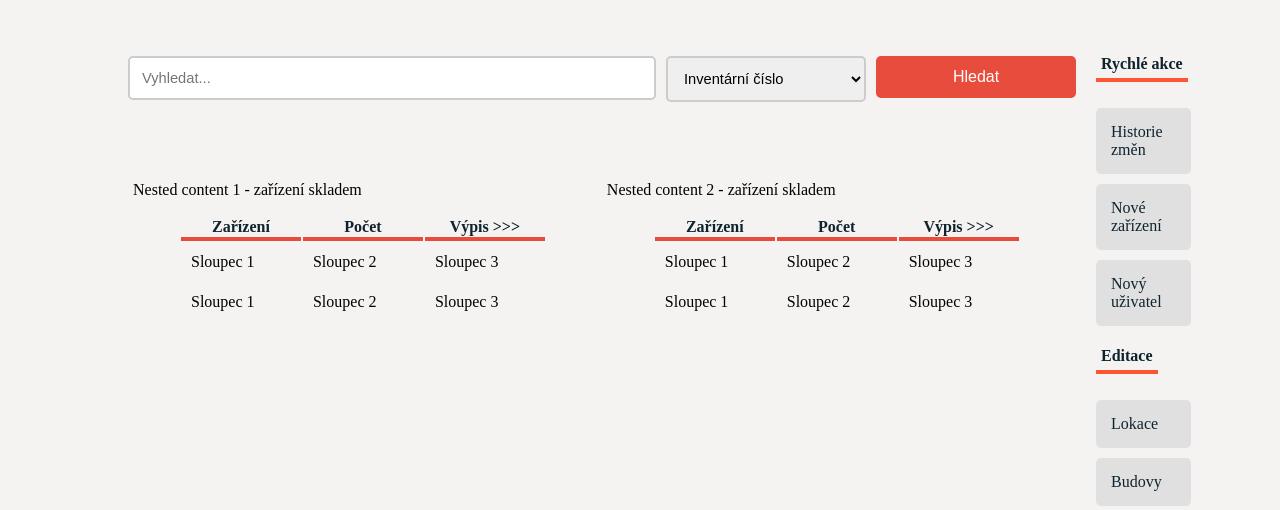
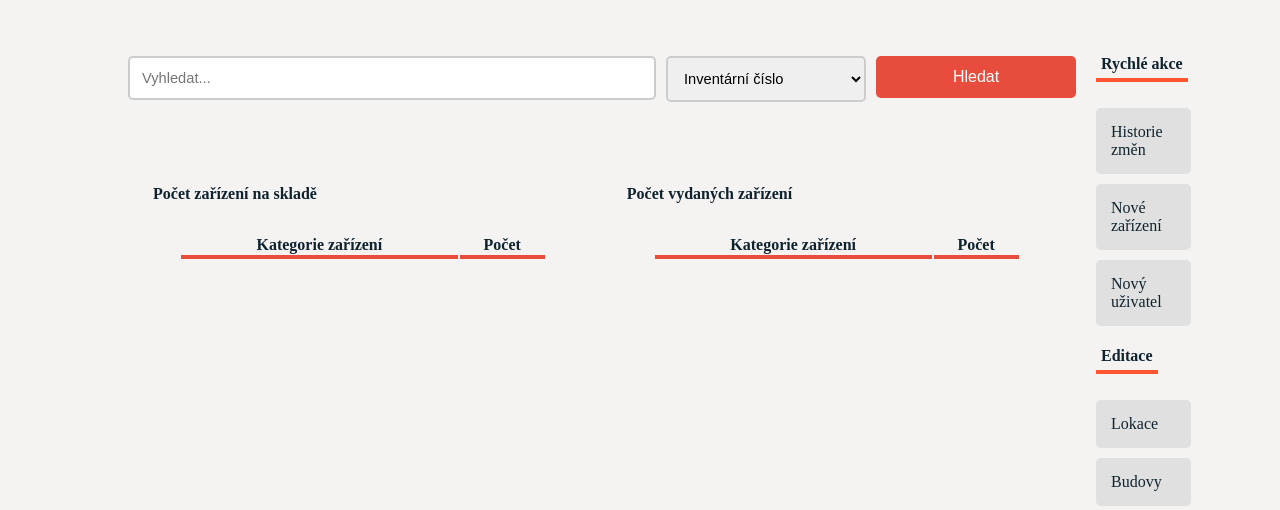
Before and after one commit to melicmic/bakalarka, a Flask app: page /signed/ in a window 1280 px wide. Shown: the part 100-610 px from the top of the page. Run offline with Flask 3, Linux system fonts and the light colour scheme; the visitor is signed in with stand-in values (Sample User, id 1); lists and menus that the app fills with data are empty.

Commit message:
dodělána hlavní stránka

```diff
--- a/srv/core/__init__.py
+++ b/srv/core/__init__.py
@@ -3,4 +3,4 @@ from core.time_modul import dlouhe_datum, kratke_datum, rok
 from core.trigger import tr_new_device
 from core.db_select import  search_bar, device_listing, transaction_listing, user_listing, relocation_listing
 from core.db_edit import edit_list, write_change, load_device, db_update_device, load_user, db_update_user, db_discard_user
-from core.yearly_plan import load_year
+from core.yearly_plan import report_yearly, report_stock, report_usecount
--- a/srv/core/db_select.py
+++ b/srv/core/db_select.py
@@ -52,7 +52,7 @@ def device_listing(text_pole=None, combo_pole=0):
     dotaz3 = (db_session.query(Zarizeni, Kategorie, Vyrobce)
             .join(Kategorie, Zarizeni.fk_kat == Kategorie.id_kat)
             .join(Vyrobce, Zarizeni.fk_vyr == Vyrobce.id_vyr)
-            .order_by(desc(Zarizeni.zar_nakup))
+            .order_by(desc(Zarizeni.id_zar))
             .where(x)
             .limit(50)
             .all())
--- a/srv/core/yearly_plan.py
+++ b/srv/core/yearly_plan.py
@@ -5,7 +5,7 @@ from core import rok
 
 # Výpis ročního plánu výměn podle roku z tabulky Kategorie
 
-def load_year(x): # vstupuje int(x)
+def report_yearly(x): # vstupuje int(x)
     #x=2028
     subquery = (select(Zarizeni, Kategorie.kat_nazev, Kategorie.kat_zivot, Vyrobce.vyr_nazev,
                         (func.cast((func.extract('year', Zarizeni.zar_nakup) + Kategorie.kat_zivot), Integer)).label("zdechni"))
@@ -31,3 +31,34 @@ def load_year(x): # vstupuje int(x)
 
     result = db_session.execute(stmt).all()
     return result
+
+# Výpis položek na skladě (lok=2) na úvodní stránce
+def report_stock():
+    stmt = (select(Kategorie.id_kat, Kategorie.kat_nazev, (func.count((Zarizeni.id_zar)).label("pocet")))
+            .join(Transakce, Transakce.fk_zar == Zarizeni.id_zar)
+            .join(Kategorie, Zarizeni.fk_kat == Kategorie.id_kat)
+            .filter(and_(Transakce.tran_platnost_do.is_(None), Transakce.fk_lok == 2))
+            .group_by(Kategorie.kat_nazev, Kategorie.id_kat)
+            .order_by(Kategorie.id_kat))
+    result = db_session.execute(stmt).all()
+    return result
+
+# Výpis celkových položek
+def report_usecount():
+    stmt = (select(Kategorie.id_kat, Kategorie.kat_nazev, (func.count((Zarizeni.id_zar)).label("pocet")))
+            .join(Transakce, Transakce.fk_zar == Zarizeni.id_zar)
+            .join(Kategorie, Zarizeni.fk_kat == Kategorie.id_kat)
+            .filter(and_(Transakce.tran_platnost_do.is_(None), Transakce.fk_lok > 2))
+            .group_by(Kategorie.kat_nazev, Kategorie.id_kat)
+            .order_by(Kategorie.id_kat))
+    result2 = db_session.execute(stmt).all()
+    return result2
+
+"""select count(zt.zar_inv), kt.kat_nazev, kt.id_kat  from "Transakce_tab" tt
+left join "Zarizeni_tab" zt
+on tt.fk_zar = zt.id_zar
+left join  "Kategorie_tab" kt
+on zt.fk_kat = kt.id_kat
+where (tt.tran_platnost_do is null ) and (tt.fk_lok = 2)
+group by kt.kat_nazev, kt.id_kat
+"""
--- a/srv/modul/main.py
+++ b/srv/modul/main.py
@@ -3,7 +3,7 @@ from flask import Blueprint
 from flask import request, render_template, redirect, url_for, session
 
 from database import db_session
-from core import search_bar, my_role, device_listing, transaction_listing, user_listing, rok, load_year, kategorie_list
+from core import search_bar, my_role, device_listing, transaction_listing, user_listing, rok, report_yearly, kategorie_list, report_stock, report_usecount
 
 main_bp = Blueprint("main", __name__)#, static_folder="static", template_folder="templates")
 
@@ -19,7 +19,9 @@ def home():
                 return redirect(url_for("main.searching", tp = text_pole, cp = combo_pole))
         else:
                 print("++ main.py | home() >> > načtení úvodní stránky")
-                return render_template("main/home.html", pravo=pravo)
+                result = report_stock()
+                result2 = report_usecount()
+                return render_template("main/home.html", dotaz=result, dotaz2=result2, pravo=pravo)
 
 @main_bp.route("/searching", methods=["GET", "POST"])
 def searching():
@@ -119,14 +121,14 @@ def planning():
         if request.method == "POST":
                 selected_year = request.form["year"]
                 print(f"vybrany rok {selected_year}")
-                result=load_year(int(selected_year))
+                result=report_yearly(int(selected_year))
                 roky = pandas.DataFrame(result)
                 roll_list=roky["zdechni"].unique().tolist()
                 print(result)
                 return render_template("result/planning.html", dotaz=result, hledane=int(selected_year), roll_list=roll_list, pravo=pravo)
         else:
                 x=rok()
-                result=load_year(x)
+                result=report_yearly(x)
                 roky = pandas.DataFrame(result)
                 print(roky)
                 roll_list=roky["zdechni"].unique().tolist()
--- a/srv/static/style.css
+++ b/srv/static/style.css
@@ -172,7 +172,7 @@ body {
 }
 
 .bordered-table td {
-  text-align: left;
+  text-align: center;
   padding: 10px;
   width: 10%;
 }
@@ -334,7 +334,13 @@ ul.side a:hover {
   font-weight: bold;
 }
 
-
+.header {
+  padding: 20px;
+  margin-bottom: 10px;
+  display: inline-block;
+  color: #0F232E;
+  font-weight: bold;
+}
 
 .admin-group-container {
   display: flex;
--- a/srv/templates/main/home.html
+++ b/srv/templates/main/home.html
@@ -32,68 +32,44 @@
       </div>
     </div>
     <div class="sub-content">
-              <div class="nested-content">
-                <p>Nested content 1 - zařízení skladem</p>
+      <div class="nested-content">
+                <span class="header">Počet zařízení na skladě</span>
                 <table class="bordered-table">
                   <thead>
                       <tr>
-                          <th>Zařízení</th>
+                          <th>Kategorie zařízení</th>
                           <th>Počet</th>
-                          <th>Výpis >>></th>
                       </tr>
                   </thead>
                   <tbody>
-                    <tr>
-                      <td>Sloupec 1</td>
-                      <td>Sloupec 2</td>
-                      <td>Sloupec 3</td>
-                  </tr>
-                  <tr>
-                    <td>Sloupec 1</td>
-                    <td>Sloupec 2</td>
-                    <td>Sloupec 3</td>
-                </tr>
-                      {% for row in rows %}
+                      {% for r in dotaz %}
                           <tr>
-                              <td>{{ row.column1 }}</td>
-                              <td>{{ row.column2 }}</td>
-                              <td>{{ row.column3 }}</td>
+                              <td>{{ r.kat_nazev }}</td>
+                              <td>{{ r.pocet }}</td>
                           </tr>
                       {% endfor %}
                   </tbody>
               </table>
               </div>
               <div class="nested-content">
-                <p>Nested content 2 - zařízení skladem</p>
+                <span class="header">Počet vydaných zařízení</span>
                 <table class="bordered-table">
                   <thead>
                       <tr>
-                          <th>Zařízení</th>
+                          <th>Kategorie zařízení</th>
                           <th>Počet</th>
-                          <th>Výpis >>></th>
                       </tr>
                   </thead>
                   <tbody>
-                    <tr>
-                      <td>Sloupec 1</td>
-                      <td>Sloupec 2</td>
-                      <td>Sloupec 3</td>
-                  </tr>
-                  <tr>
-                    <td>Sloupec 1</td>
-                    <td>Sloupec 2</td>
-                    <td>Sloupec 3</td>
-                </tr>
-                      {% for row in rows %}
+                      {% for r in dotaz2 %}
                           <tr>
-                              <td>{{ row.column1 }}</td>
-                              <td>{{ row.column2 }}</td>
-                              <td>{{ row.column3 }}</td>
+                              <td>{{ r.kat_nazev }}</td>
+                              <td>{{ r.pocet }}</td>
                           </tr>
                       {% endfor %}
                   </tbody>
               </table>
-            </div>
+              </div>
             </div>
           </div>
       </section>
```
